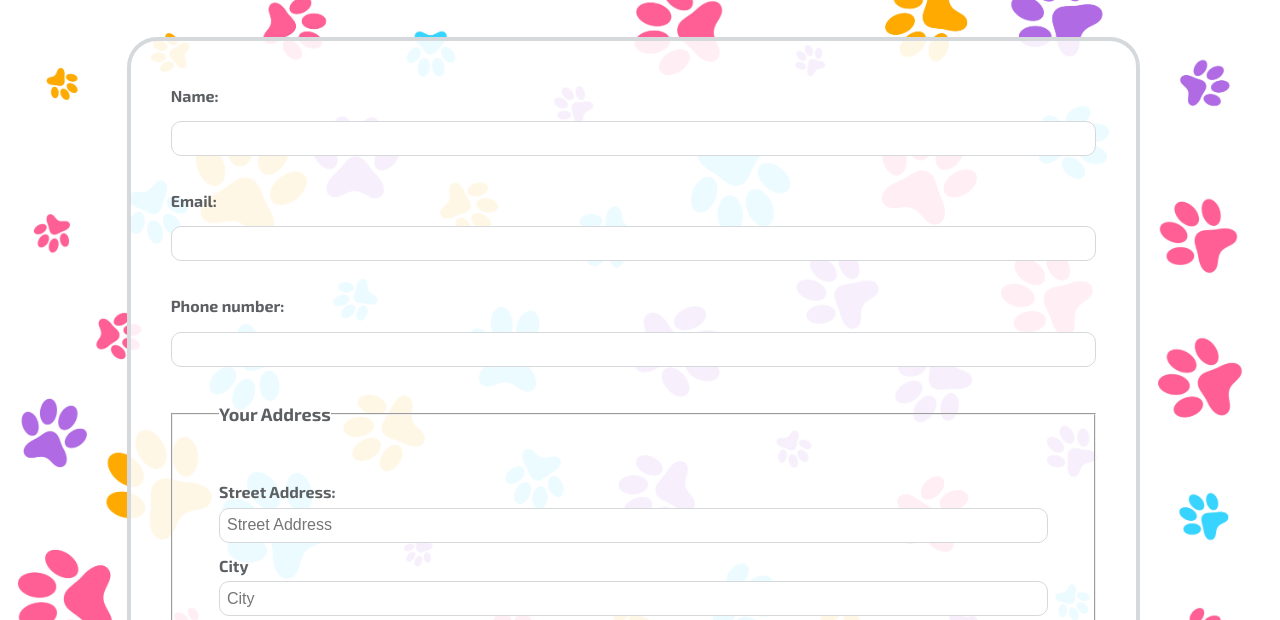
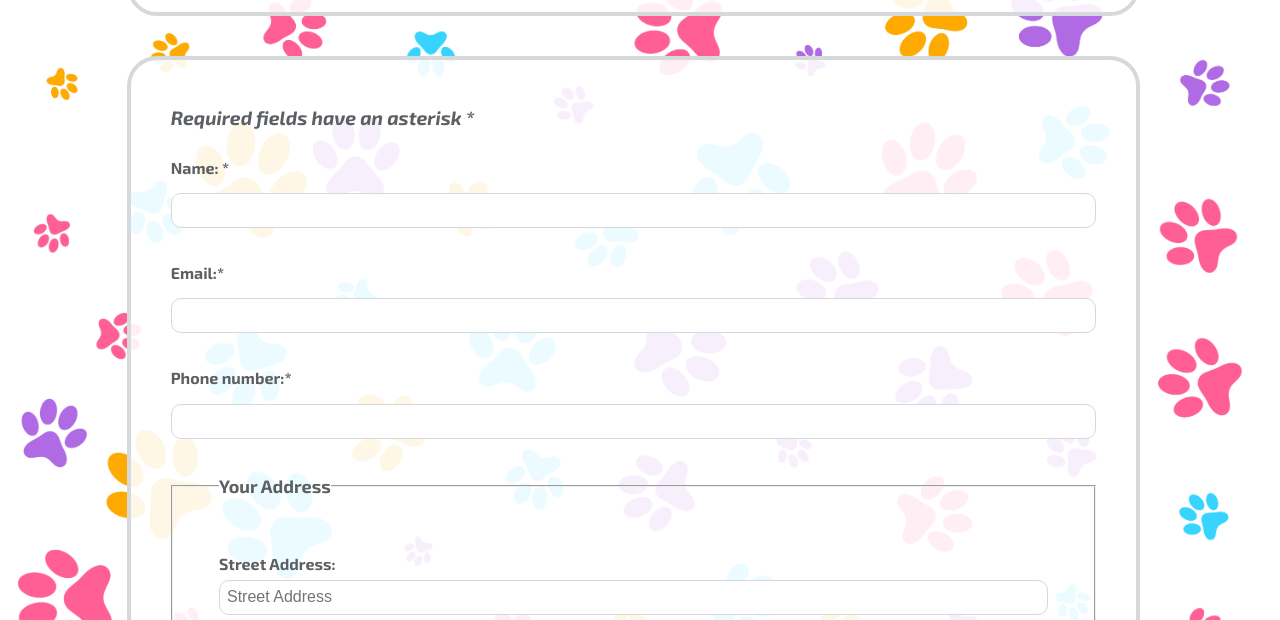
Before and after one commit to Mike-Salcedo/Forms-Practice, a plain HTML site: page index.html in a window 1280 px wide. Shown: the part 162-782 px from the top of the page. Drawn offline with Linux system fonts and the light colour scheme.

```diff
--- a/index.html
+++ b/index.html
@@ -13,16 +13,23 @@
     </div>
     <div class="main-section">
       <form action="" method="get" class="adoption-form">
+        <p>Required fields have an asterisk <span aria-label="required">*</span></p>
         <div class="form-row">
-          <label for="full-name">Name:</label>
+          <label for="full-name"
+            >Name: <span aria-label="required">*</span></label
+          >
           <input id="full-name" name="full-name" type="text" />
         </div>
         <div class="form-row">
-          <label for="email-address">Email:</label>
+          <label for="email-address"
+            >Email:<span aria-label="required">*</span></label
+          >
           <input id="email-address" name="email-address" type="email" />
         </div>
         <div class="form-row">
-          <label for="phone-number">Phone number:</label>
+          <label for="phone-number"
+            >Phone number:<span aria-label="required">*</span></label
+          >
           <input id="phone-number" name="phone-number" type="tel" />
         </div>
         <div class="form-row">
@@ -328,7 +335,9 @@
           </label>
         </div>
         <div class="form-row button">
-          <button type="submit">Click me to start the awesome adoption process</button>
+          <button type="submit">
+            Click me to start the awesome adoption process
+          </button>
         </div>
       </form>
     </div>
--- a/styles.css
+++ b/styles.css
@@ -9,6 +9,7 @@ body {
   color: #5d6063;
 
   background-image: url(SL-100420-36140-29.jpg);
+
   background-repeat: repeat;
   background-size: cover;
 
@@ -21,6 +22,13 @@ body {
 
   width: 99vw;
   height: 100vh;
+}
+
+p {
+  margin-bottom: 1rem;
+  font-size: 1.2rem;
+  font-weight: bold;
+  font-style: italic;
 }
 
 select {
@@ -169,6 +177,12 @@ button {
   flex-shrink: 0;
 }
 
+.form-row input[type="email"]:invalid {
+  border: 1px solid #d55c5f;
+  color: #d55c5f;
+  box-shadow: none; /* Remove default red glow in Firefox */
+}
+
 fieldset.address-section-fieldset,
 fieldset.pet-selection {
   width: 100%;
@@ -178,18 +192,16 @@ fieldset.pet-selection {
   flex-wrap: wrap;
 
   gap: 0.5rem;
-
 }
 
 fieldset.pet-selection > div {
   width: 100%;
 }
 
-legend{
+legend {
   font-weight: 700;
   font-size: large;
 }
-
 
 textarea {
   background-color: #ffffff;
```
